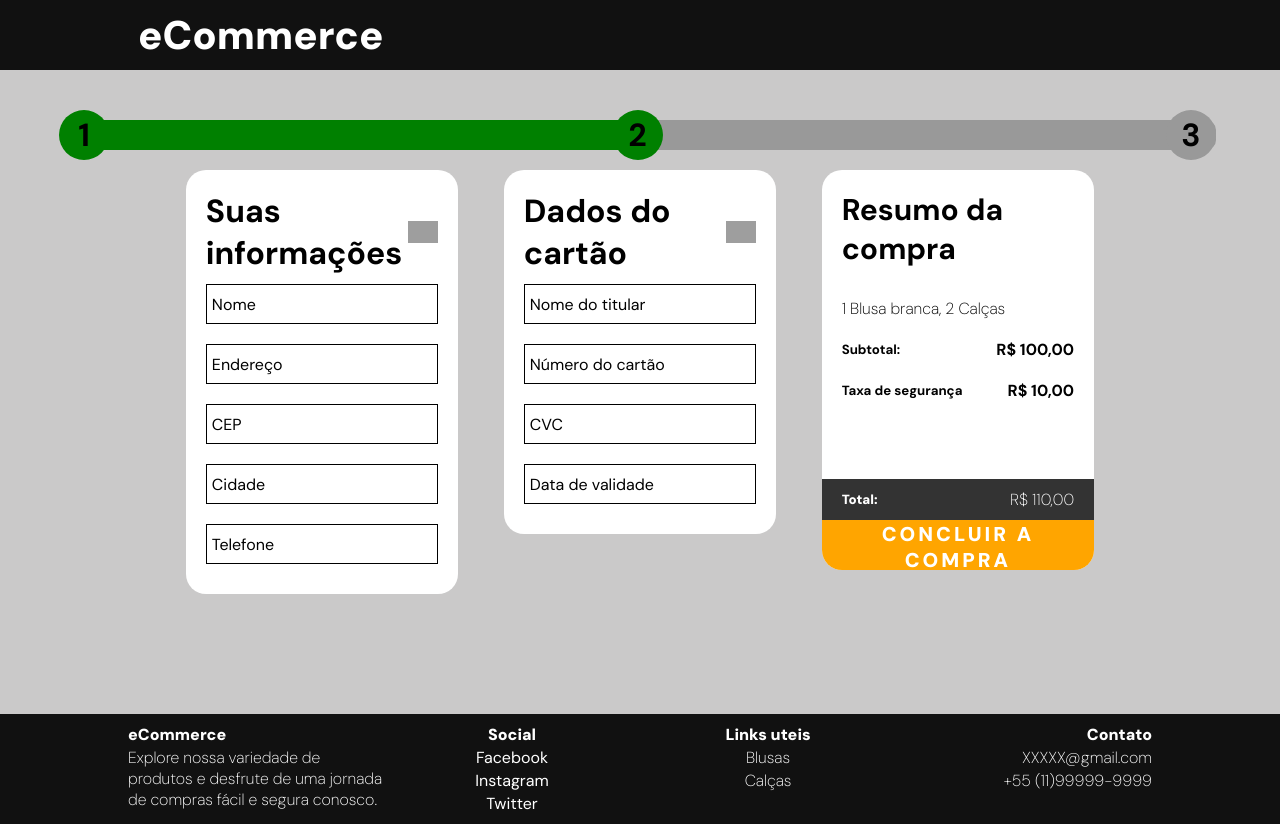
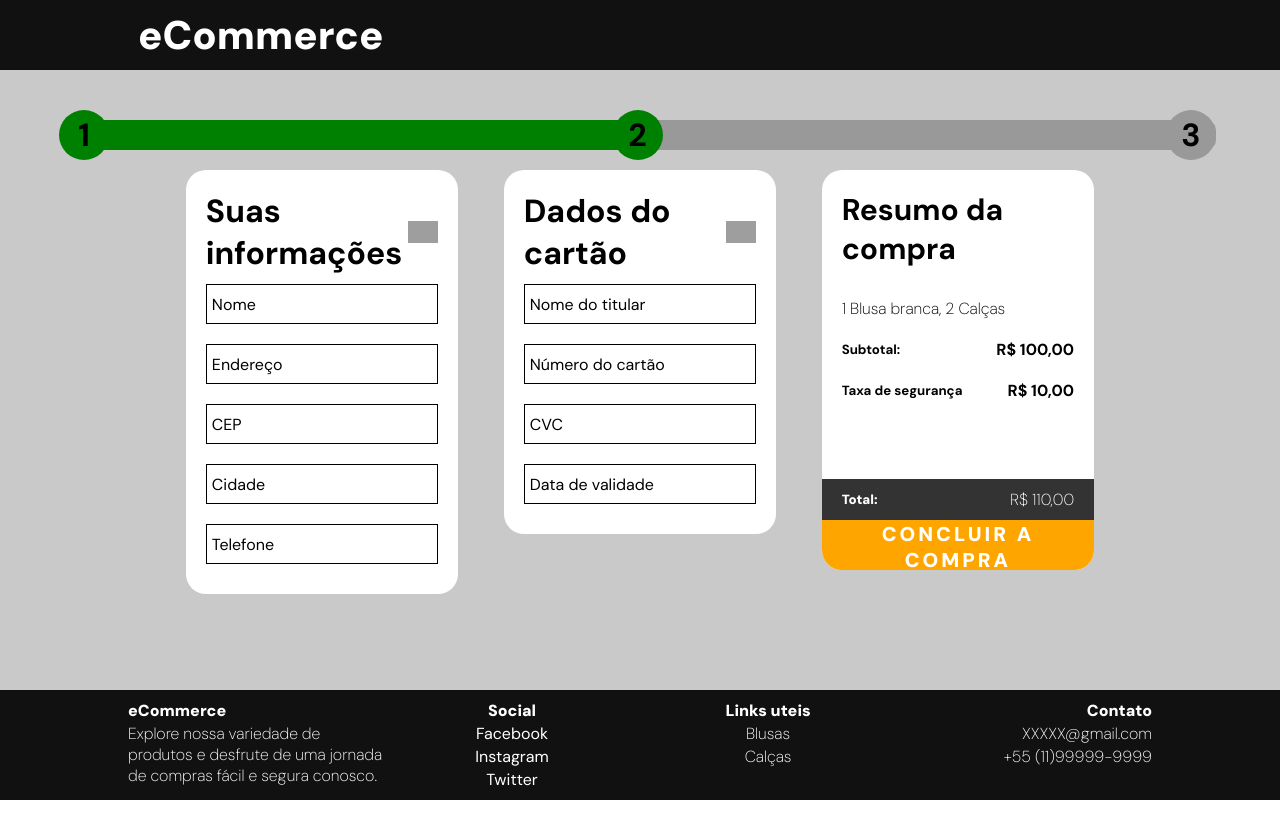
Before and after one commit to mhalvesb/eCommerce, a React (Create React App) app in the folder ecommerceapp/: page /payment in a window 1280 px wide. After the commit the page ends 800 px from the top, so only its background shows below. Built offline with nearby package versions, Linux system fonts and the light colour scheme; grey boxes are pictures that could not be loaded.

Commit message:
atualizada responsividade

```diff
--- a/ecommerceapp/src/containers/pagamento/payment.css
+++ b/ecommerceapp/src/containers/pagamento/payment.css
@@ -12,13 +12,14 @@
     align-items: center;
     justify-content: center;
     flex-direction: column;
+    margin-bottom: auto;
 }
 
 .informs{
     display: flex;
     justify-content: space-between;
     width: 90%;
-    margin-bottom: 100px;
+
 }
 
 .row1{
```
